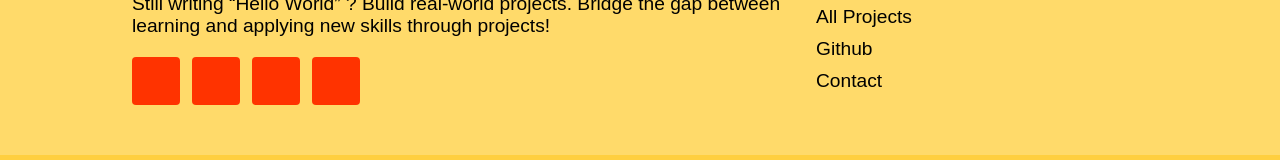
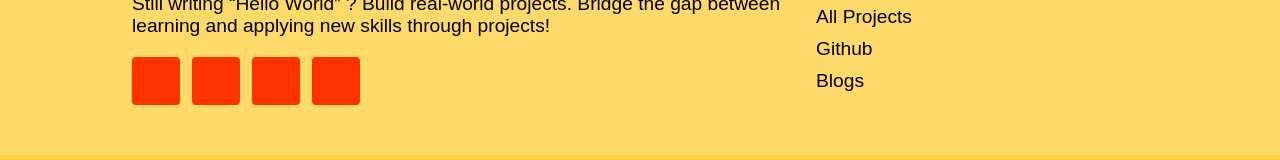
Before and after one commit to divyanshdahiya/TheProjectIdea.com, a React (Create React App) app: page / in a window 1280 px wide. Shown: the part 2316-2476 px from the top of the page. Built offline with nearby package versions, Linux system fonts and the light colour scheme; no server answers; a web font is replaced by a local one.

Commit message:
footer fixed

```diff
--- a/src/components/Footer.jsx
+++ b/src/components/Footer.jsx
@@ -19,12 +19,12 @@ function Footer() {
             </p>
             <ul className="social">
               <li>
-                <Link to="/" >
+                <Link to="/">
                   <i className="fa fa-facebook-official" aria-hidden="true"></i>
                 </Link>
               </li>
               <li>
-                <Link to="/" >
+                <Link to="/">
                   {/* <i class="fa fa-youtube-play" aria-hidden="true"></i> */}
                 </Link>
               </li>
@@ -44,20 +44,19 @@ function Footer() {
             <h2>Quick Links</h2>
             <ul>
               <li>
-              <Link to="/">Home</Link>
+                <Link to="/">Home</Link>
               </li>
               <li>
-              <Link to="/allProjects">All Projects</Link>
+                <Link to="/allProjects">All Projects</Link>
               </li>
               <li>
-              <Link to="/">Github</Link>
+                <Link to="/">Github</Link>
               </li>
               <li>
-              <Link to="/contact">Contact</Link>
+                <Link to="/blogs">Blogs</Link>
               </li>
             </ul>
           </div>
-
         </div>
       </footer>
       <div className="copyright">
```
